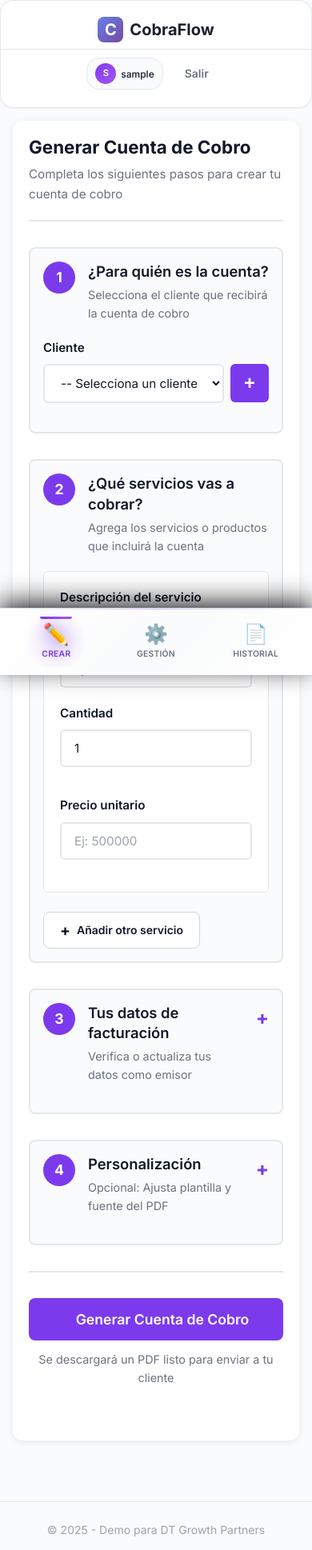
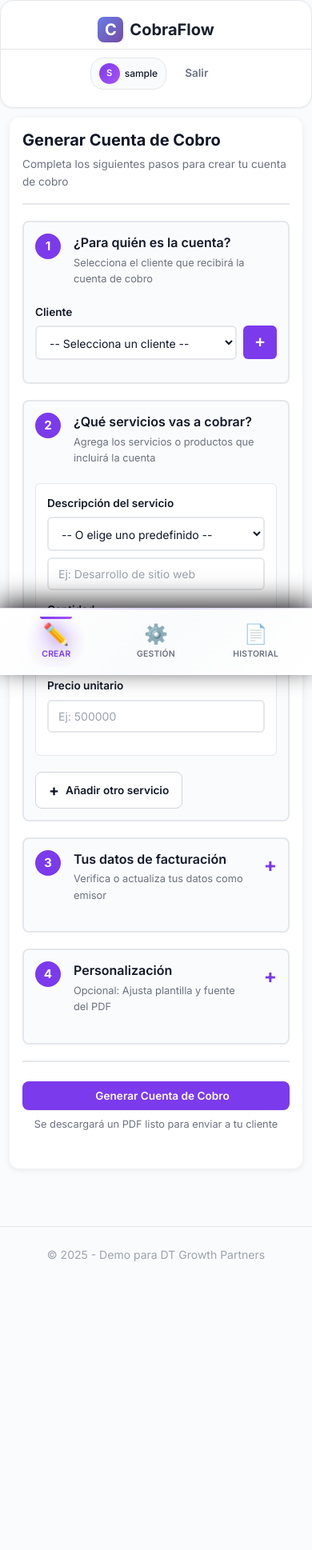
Before and after one commit to DTGrowthPartners/cobraflow, a FastAPI app: page /dashboard in a window 390 px wide. Shown: the whole page at 80% size. After the commit the page ends 1577 px from the top, so only its background shows below. Run offline with FastAPI, Linux system fonts and the light colour scheme; the visitor is signed in with stand-in values (Sample User, id 1); some libraries are stand-ins or nearby versions.

Commit message:
fix: improve mobile UX for landing and dashboard pages
Landing page (index.html):
- Fixed horizontal overflow on mobile by adding overflow-x: hidden
- Reduced heading sizes for better fit on small screens
- Improved container padding and width constraints
- Disabled float animation on mobile for better performance

Dashboard (dashboard.html):
- Made collapsible steps scrollable with max-height: 60vh on mobile
- Reduced all element sizes (buttons, inputs, labels) for compact view
- Improved spacing and padding throughout mobile view
- Fixed modal sizing to 95vw x 85vh for better mobile experience
- Reduced step numbers from 40px to 32px on mobile
- Improved form elements with smaller font sizes (0.875rem)
- Added proper touch scrolling with -webkit-overflow-scrolling

Landing CSS:
- Added mobile-specific overflow fixes
- Prevented horizontal scroll with overflow-x: hidden on body
- Disabled float animation on mobile devices

This fixes the issues where:
1. Hero section was wider than screen on mobile
2. Billing data buttons were unreachable due to height limits
3. Overall mobile UI was too large and difficult to use

🤖 Generated with [Claude Code](https://claude.com/claude-code)

Co-Authored-By: Claude Sonnet 4.5 <noreply@anthropic.com>

```diff
--- a/app-fastapi-backend/webapp/templates/dashboard.html
+++ b/app-fastapi-backend/webapp/templates/dashboard.html
@@ -653,6 +653,16 @@
     padding-top: 20px;
 }
 
+/* Mobile: Make collapsible steps scrollable */
+@media (max-width: 768px) {
+    .wizard-step-collapsible .step-content:not(.step-collapsed) {
+        max-height: 60vh;
+        overflow-y: auto;
+        overflow-x: hidden;
+        -webkit-overflow-scrolling: touch;
+    }
+}
+
 .collapse-icon {
     font-size: 1.5rem;
     color: var(--primary-purple);
@@ -1054,33 +1064,83 @@ input#primary-color, input#secondary-color {
 
 @media (max-width: 768px) {
     .dashboard-wrapper {
-        padding: 1em;
+        padding: 0.75em;
     }
 
     .wizard-container {
-        padding: 20px;
+        padding: 16px;
+        border-radius: 12px;
+    }
+
+    .wizard-header {
+        margin-bottom: 20px;
+        padding-bottom: 16px;
     }
 
     .wizard-header h1 {
-        font-size: 1.4rem;
+        font-size: 1.25rem;
+    }
+
+    .wizard-subtitle {
+        font-size: 0.85rem;
     }
 
     .step-content {
         padding-left: 0;
+    }
+
+    /* Reduce step number size */
+    .step-number {
+        width: 32px;
+        height: 32px;
+        font-size: 0.95rem;
+    }
+
+    .step-title h3 {
+        font-size: 1rem;
+    }
+
+    .step-title p {
+        font-size: 0.8rem;
+    }
+
+    /* Reduce form elements */
+    .form-group-wizard {
+        margin-bottom: 14px;
+    }
+
+    .form-group-wizard label {
+        font-size: 0.85rem;
+        margin-bottom: 6px;
+    }
+
+    .form-group-wizard input,
+    .form-group-wizard select,
+    .form-group-wizard textarea {
+        padding: 10px 12px;
+        font-size: 0.875rem;
     }
 
     .form-grid-2,
     .form-row-wizard {
         grid-template-columns: 1fr;
+        gap: 12px;
     }
 
     .btn-large {
         min-width: 100%;
-        padding: 16px 32px;
+        padding: 14px 28px;
+        font-size: 0.95rem;
     }
 
     .wizard-step {
-        padding: 16px;
+        padding: 14px;
+        margin-bottom: 20px;
+    }
+
+    .servicio-item-wizard {
+        padding: 14px;
+        margin-bottom: 12px;
     }
 
     .input-with-dropdown {
@@ -1090,6 +1150,41 @@ input#primary-color, input#secondary-color {
     .base-preview {
         width: 110px;
         height: 150px;
+    }
+
+    /* Reduce button sizes */
+    .btn {
+        padding: 10px 16px;
+        font-size: 0.85rem;
+    }
+
+    .btn-icon {
+        width: 42px;
+        height: 42px;
+        font-size: 1.3rem;
+    }
+
+    /* Add more breathing room to collapsible content */
+    .wizard-step-collapsible .step-content:not(.step-collapsed) {
+        padding-bottom: 16px;
+    }
+
+    /* Improve modal sizing on mobile */
+    .modal-content {
+        padding: 1.5rem;
+        max-width: 95vw;
+        max-height: 85vh;
+    }
+
+    /* Make sure wizard CTA is visible */
+    .wizard-cta {
+        padding: 24px 0 16px 0;
+        margin-top: 16px;
+    }
+
+    .cta-helper {
+        font-size: 0.8rem;
+        margin-top: 8px;
     }
 }
 
```
Also changed, not shown: app-fastapi-backend/webapp/static/landing.css (+22 -0 lines), app-fastapi-backend/webapp/templates/index.html (+43 -0 lines), .claude/settings.local.json.
